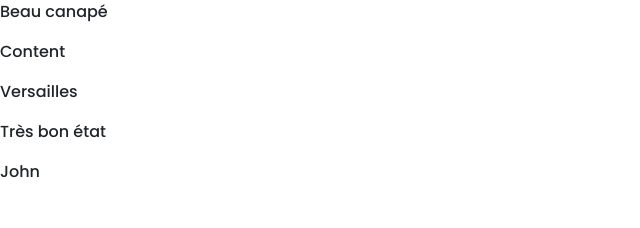
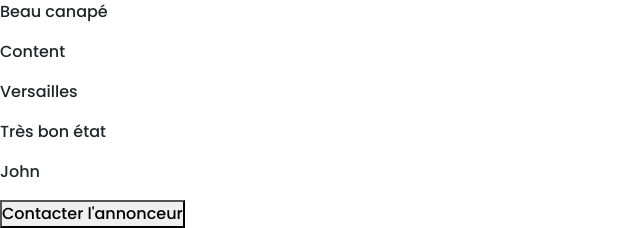
Before and after one commit to JaxV9/workshop, a Django app: page /product/3 in a window 1280 px wide. Shown: the part 1080-1308 px from the top of the page, without its empty margins (0-640 px from the left). Before the commit the page ends 1258 px from the top, so only its background shows below. Run offline with Django 3.2, Linux system fonts and the light colour scheme; data comes from the database, SQL or seed files in the repository; both versions use the stored data as it was after the commit; some web fonts are replaced.

Commit message:
feat: button to contact user added in product page

```diff
--- a/auctions/templates/auctions/product_details.html
+++ b/auctions/templates/auctions/product_details.html
@@ -15,4 +15,6 @@
         <p>{{ product.state }}</p>
         <p>{{ product.user }}</p>
 
+        <a href="mailto: {{ product.user.email }}"><button>Contacter l'annonceur</button></a>
+
 {% endblock %}
```
Also changed, not shown: db.sqlite3.
